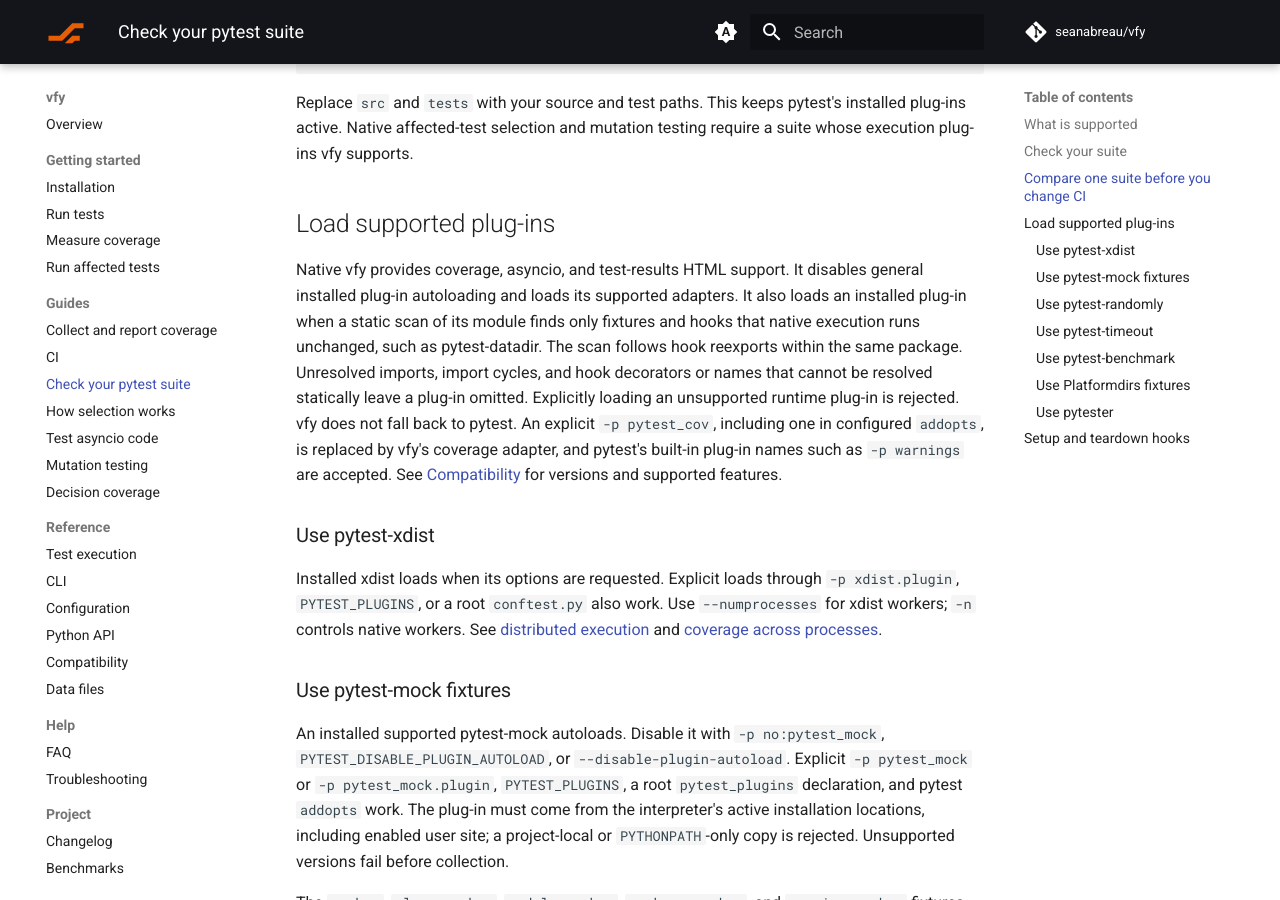
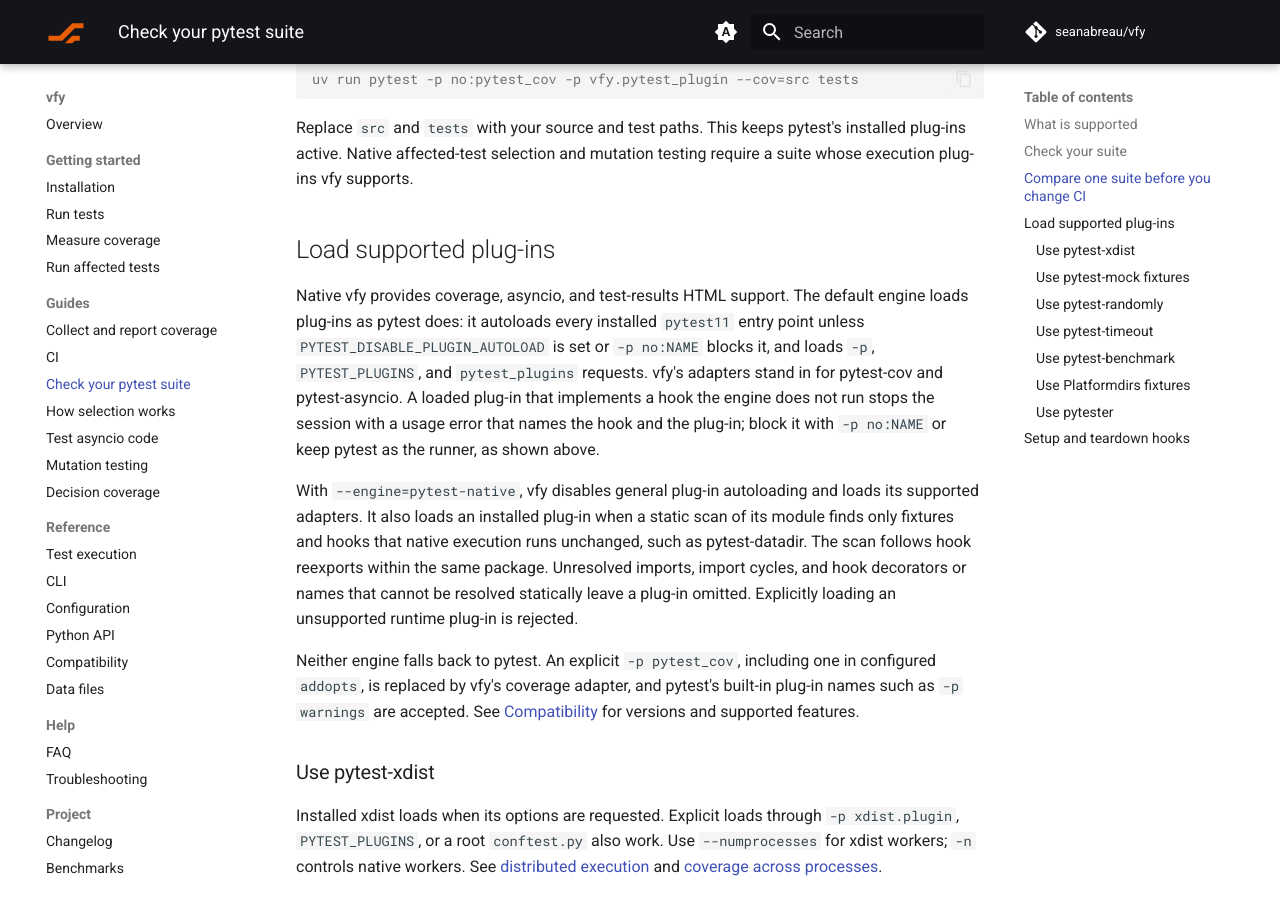
Before and after one commit to seanabreau/vfy, an MkDocs documentation site: the page built from docs/guides/native-adoption.md, in a window 1280 px wide and 900 px high, scrolled down 1828 px. Built offline with MkDocs 1.6.1 and Material for MkDocs 9.7.7, drawn with Linux system fonts in a browser that asks for light colours; comment, search, counter and statistics services are not loaded; some of the changed text lies outside the part shown.

Commit message:
Correct commands and claims that do not match vfy's behavior
Several guides described behavior that the current commands do not have:

- test-selection.md told readers to run `vfy test --engine=pytest-native
  --all`, which fails without installed pytest; `vfy test --all` records
  the same baseline with the default engine. Only pytest-native reuses a
  restored baseline for the same commit.
- native-adoption.md said vfy disables plug-in autoloading and that
  diagnostics lists the plug-ins it loads. Both are true only for
  `--engine=pytest-native`; the default engine autoloads every installed
  pytest11 plug-in and rejects one with an unsupported hook. asyncio.md
  said vfy does not load AnyIO; the default engine autoloads its plug-in.
- cli.md omitted `vfy test` statuses 2, 3, and 5 and test failures in 1.
- run-tests.md required pytest options after vfy options; they can be
  interleaved. It also described selection in watch mode, which only the
  pytest-native engine performs.
- test-selection.md referred to a list of supported decorators without
  giving it.

`vfy test --help` also linked an old documentation host instead of the
site URL.

Co-Authored-By: Claude Opus 5.5 <noreply@anthropic.com>
Claude-Session: https://claude.ai/code/session_01Mw4nepZCyzjT5TqnDNndoW

````diff
--- a/docs/guides/native-adoption.md
+++ b/docs/guides/native-adoption.md
@@ -24,10 +24,11 @@ uv run vfy diagnostics --collect -- tests
 ```
 
 Diagnostics reports visible configuration, plug-in, and hook conflicts with
-locations and suggested fixes. It lists which installed plug-ins vfy
-loads and which it omits. The static scan can include nested `conftest.py`
-files outside the chosen test path; `--collect` checks that path by importing
-modules and running collection hooks. It does not run test bodies or validate
+locations and suggested fixes. With `--engine=pytest-native`, it also lists
+which installed plug-ins vfy loads and which it omits; the default engine's
+report lists no plug-ins, so check them with a test run. The static scan can
+include nested `conftest.py` files outside the chosen test path; `--collect`
+checks that path by importing modules and running collection hooks. It does not run test bodies or validate
 fixture behavior and outcomes. A clean diagnostic result is not a compatibility
 guarantee. Pass run options after `--`.
 
@@ -89,16 +90,26 @@ require a suite whose execution plug-ins vfy supports.
 
 ## Load supported plug-ins
 
-Native vfy provides coverage, asyncio, and test-results HTML support. It
-disables general installed plug-in autoloading and loads its supported
-adapters. It also loads an installed plug-in when a static scan of its module
-finds only fixtures and hooks that native execution runs unchanged, such as
-pytest-datadir. The scan follows hook reexports within the same package.
-Unresolved imports, import cycles, and hook decorators or names that cannot
-be resolved statically leave a plug-in omitted. Explicitly loading an unsupported runtime
-plug-in is rejected. vfy does not fall back to pytest. An explicit `-p pytest_cov`,
-including one in configured `addopts`, is replaced by vfy's coverage adapter, and
-pytest's built-in plug-in names such as `-p warnings` are accepted. See
+Native vfy provides coverage, asyncio, and test-results HTML support. The
+default engine loads plug-ins as pytest does: it autoloads every installed
+`pytest11` entry point unless `PYTEST_DISABLE_PLUGIN_AUTOLOAD` is set or
+`-p no:NAME` blocks it, and loads `-p`, `PYTEST_PLUGINS`, and `pytest_plugins`
+requests. vfy's adapters stand in for pytest-cov and pytest-asyncio. A loaded
+plug-in that implements a hook the engine does not run stops the session with a
+usage error that names the hook and the plug-in; block it with `-p no:NAME` or
+keep pytest as the runner, as shown above.
+
+With `--engine=pytest-native`, vfy disables general plug-in autoloading and
+loads its supported adapters. It also loads an installed plug-in when a static
+scan of its module finds only fixtures and hooks that native execution runs
+unchanged, such as pytest-datadir. The scan follows hook reexports within the
+same package. Unresolved imports, import cycles, and hook decorators or names
+that cannot be resolved statically leave a plug-in omitted. Explicitly loading
+an unsupported runtime plug-in is rejected.
+
+Neither engine falls back to pytest. An explicit `-p pytest_cov`, including one
+in configured `addopts`, is replaced by vfy's coverage adapter, and pytest's
+built-in plug-in names such as `-p warnings` are accepted. See
 [Compatibility](../about/compatibility.md#versions) for versions and supported
 features.
 
````
Also changed, not shown: changelogs/0.0.x.md (+2 -0 lines), docs/guides/asyncio.md (+4 -2 lines), docs/guides/run-tests.md (+5 -3 lines), docs/guides/test-selection.md (+21 -9 lines), docs/reference/cli.md (+12 -3 lines), 1 other file.
